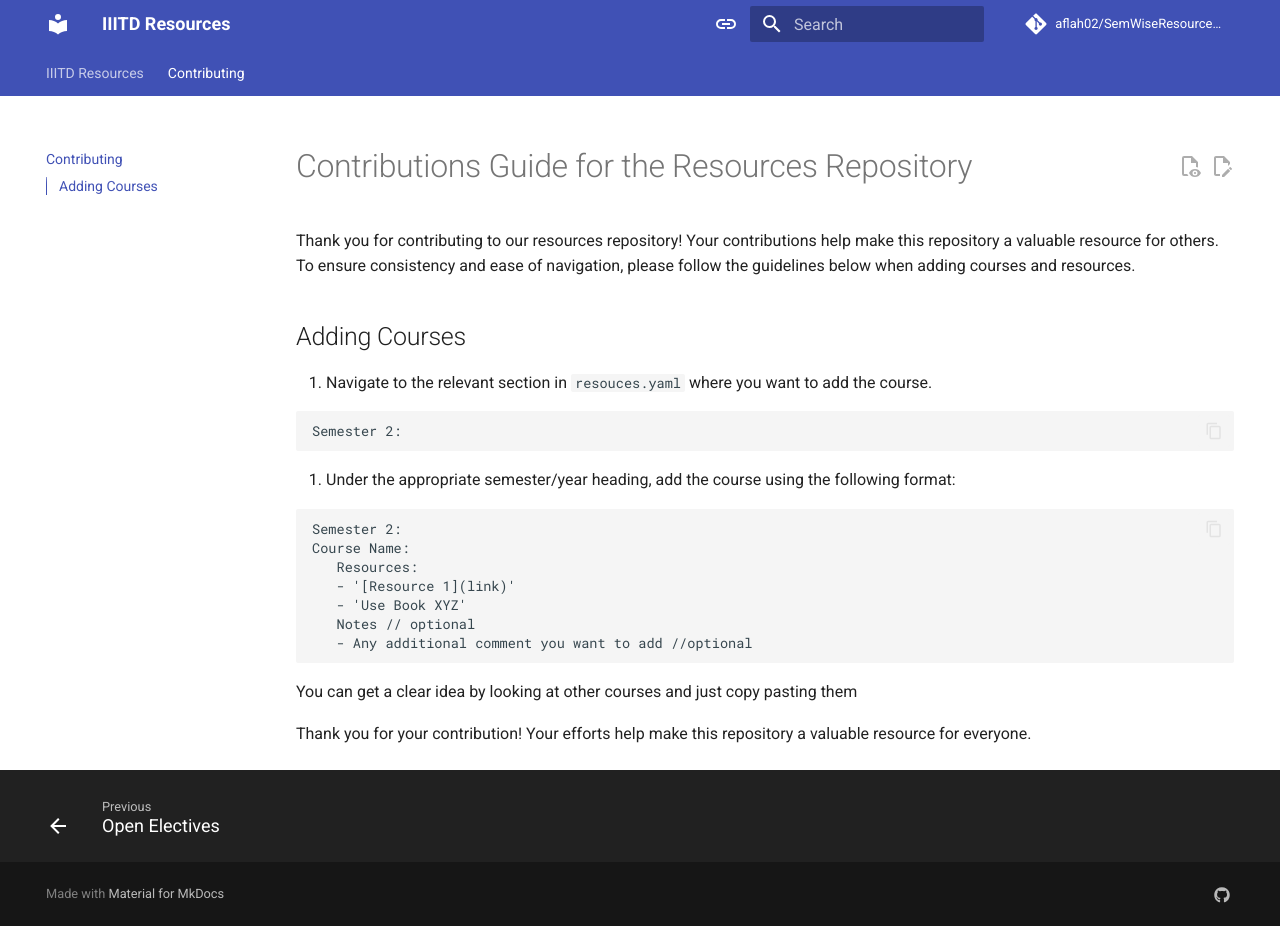
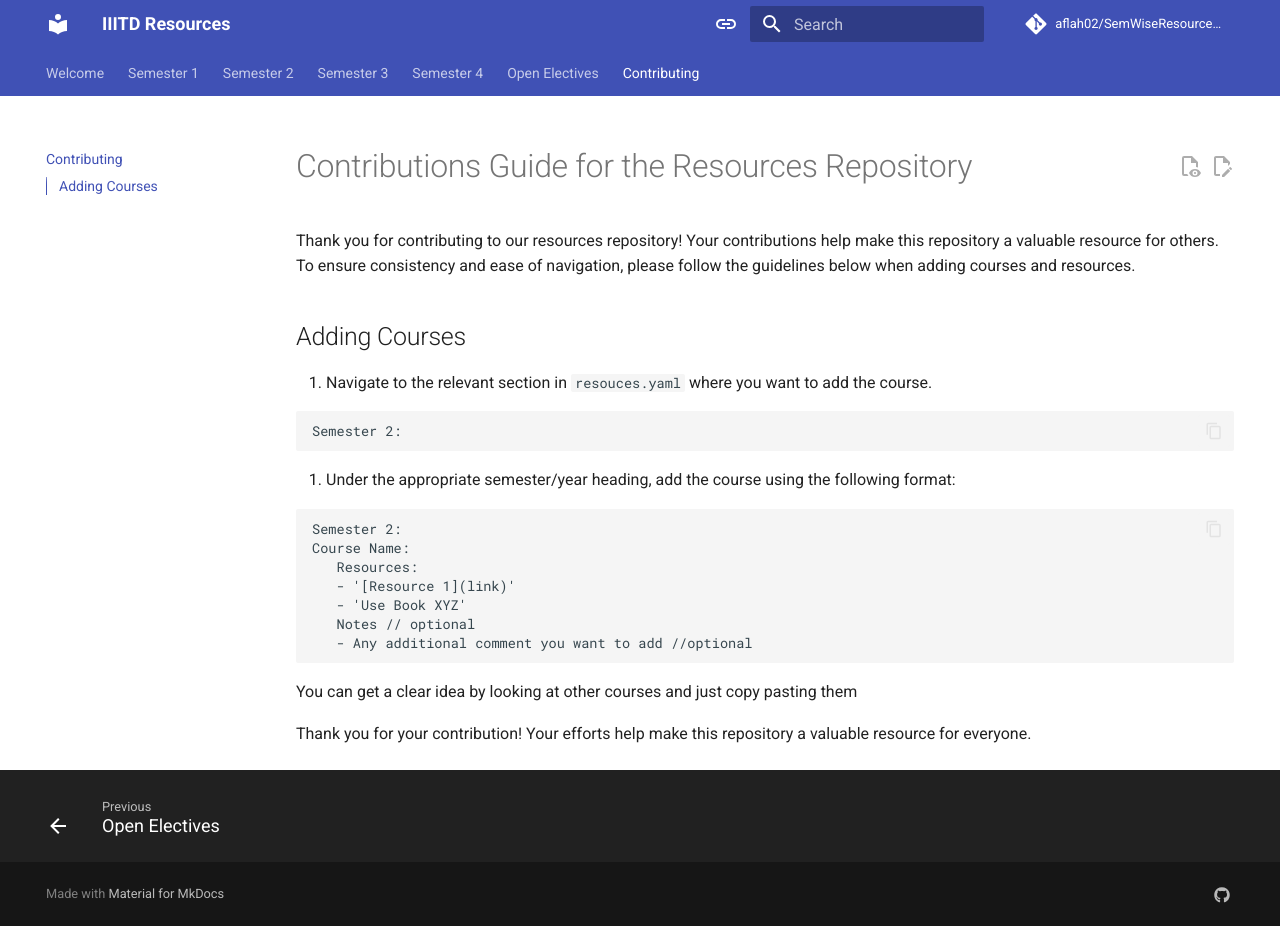
Before and after one commit to aflah02/SemWiseResourcesIIIT, an MkDocs documentation site: the page built from docs/CONTRIBUTING.md, in a window 1280 px wide and 926 px high. Built offline with MkDocs 1.6.1 and Material for MkDocs 9.7.7, drawn with Linux system fonts in a browser that asks for light colours; comment, search, counter and statistics services are not loaded.

Commit message:
Change in layout

```diff
--- a/mkdocs.yml
+++ b/mkdocs.yml
@@ -75,11 +75,10 @@ markdown_extensions:
 
 
 nav:
-  - IIITD Resources:
-    - Welcome: index.md
-    - Semester 1: semester-1.md
-    - Semester 2: semester-2.md
-    - Semester 3: semester-3.md
-    - Semester 4: semester-4.md
-    - Open Electives: open-electives.md
+  - Welcome: index.md
+  - Semester 1: semester-1.md
+  - Semester 2: semester-2.md
+  - Semester 3: semester-3.md
+  - Semester 4: semester-4.md
+  - Open Electives: open-electives.md
   - Contributing: CONTRIBUTING.md
```
